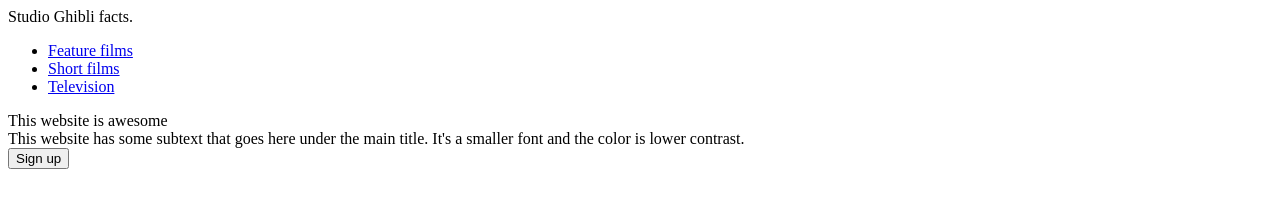
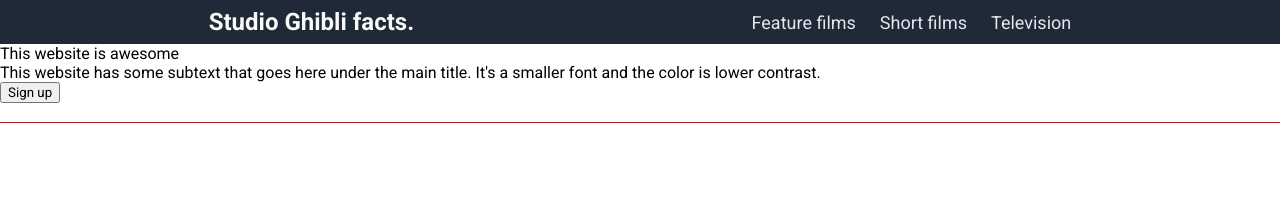
Before and after one commit to unsortedme/odin-landing-page, a plain HTML site: page index.html in a window 1280 px wide. Drawn offline with Linux system fonts and the light colour scheme.

Commit message:
Add styling to header

```diff
--- a/index.html
+++ b/index.html
@@ -30,14 +30,15 @@
         <img src="" alt="">
     </div>
 
-    <div class="Cards">
+    <div class="info">
 
-        <div>
+        <div class="cards">
+            <div></div>
+            <div></div>
+            <div></div>
+            <div></div>
+        </div>
 
-        </div>
-        <div></div>
-        <div></div>
-        <div></div>
     </div>
 
 
--- a/styles.css
+++ b/styles.css
@@ -0,0 +1,48 @@
+* {
+    font-family: Roboto, sans-serif;
+}
+
+body {
+    outline: 1px red solid;
+    margin: 0;
+}
+
+/* header */
+
+.header {
+    background-color: #1f2937;
+    padding: 0.5em 4em;
+    margin: 0;
+    display: flex;
+    justify-content: space-around;
+    align-items: center;
+    gap: 48px;
+}
+
+.logo {
+    font-size: 24px;
+    color: #f9faf8;
+    font-weight: bold;
+    display: flex;
+    flex-shrink: 0;
+}
+
+.header-links {
+    display: flex;
+    gap: 24px;
+}
+
+ul {
+    list-style: none;
+    margin: 0;
+    padding: 0;
+    display: flex;
+    flex-shrink: 0;
+}
+
+a {
+    text-decoration: none;
+    font-size: 18px;
+    color: #e5e7eb;
+
+}
```
